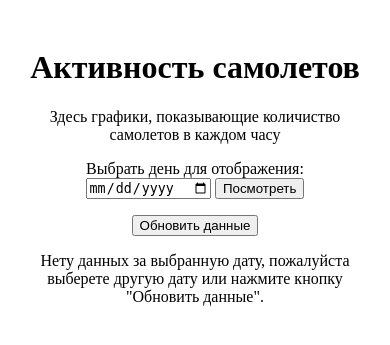
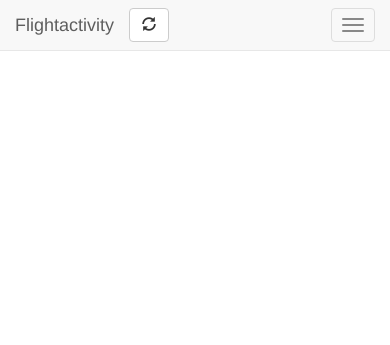
Before and after one commit to NotHardEngineer/Flightactivity_flask, a Flask app: page / in a window 390 px wide. Shown: the top 345 px of the page. Run offline with Flask 3, Linux system fonts and the light colour scheme; data that the repository does not hold is empty; some libraries are stand-ins or nearby versions.

Commit message:
Reworked front-end

```diff
--- a/app.py
+++ b/app.py
@@ -9,7 +9,6 @@ class Config:
     TESTING = False
     SQLALCHEMY_DATABASE_URI = "postgresql://postgres:pass@localhost:5432/flightactivity_db"
     SQLALCHEMY_SESSION_OPTIONS = {"expire_on_commit": False}
-
 
 
 def create_app(config_class=Config):
@@ -44,7 +43,6 @@ def create_app(config_class=Config):
     def hello():
         return "Hello, World!"
 
-
     return app
 
 
--- a/src/main.py
+++ b/src/main.py
@@ -9,7 +9,7 @@ from flask import (
 from datetime import datetime
 from pytz import timezone
 from sqlalchemy import extract
-import json
+from src.utils import higher_first
 
 from src.models import *
 
@@ -25,8 +25,8 @@ def main():
     with session_db() as s:
         all_flights = s.query(Flights).filter(Flights.et_date == day_for_seek)
         if all_flights.count() > 0:
-            depart_fights = all_flights.filter(Flights.is_depart==True)
-            arrive_flights = all_flights.filter(Flights.is_depart==False)
+            depart_fights = all_flights.filter(Flights.is_depart == True)
+            arrive_flights = all_flights.filter(Flights.is_depart == False)
             count_by_hours_all = []
             count_by_hours_dep = []
             count_by_hours_arr = []
@@ -53,9 +53,7 @@ def companies():
     with session_db() as s:
         all_flights = s.query(Flights).filter(Flights.et_date == day_for_seek)
         companies_list = [i[0] for i in all_flights.with_entities(Flights.company).distinct()]
-        print(type(companies_list))
-        data_for_graph_dep = []
-        data_for_graph_arr = []
+        flights_data = {}
         if all_flights.count() > 0:
             for company in companies_list:
                 company_flights = all_flights.filter(Flights.company == company)
@@ -66,17 +64,12 @@ def companies():
                 for i in range(24):
                     count_by_hours_dep.append(depart_fights.filter(extract('hour', Flights.et_time) == i).count())
                     count_by_hours_arr.append(arrive_flights.filter(extract('hour', Flights.et_time) == i).count())
-                data_for_graph_dep.append(count_by_hours_dep)
-                data_for_graph_arr.append(count_by_hours_arr)
+                flights_data[
+                    f'{higher_first(company)}, кол-во рейсов: {sum(count_by_hours_dep) + sum(count_by_hours_arr)}'] = {
+                    'flights_arr': count_by_hours_arr,
+                    'flights_dep': count_by_hours_dep}
 
-            companies_list = json.dumps(companies_list)
-            data = {
-                'providedDataDep': data_for_graph_dep,
-                'providedDataArr': data_for_graph_arr,
-                'companyList': companies_list
-            }
-            print(data)
-            return render_template("companies.html", data=data)
+            return render_template("companies.html", data=flights_data)
 
         else:
             return render_template("nodata.html")
@@ -87,5 +80,4 @@ def test_write():
     day_for_seek = datetime.today().astimezone(tz=timezone("Asia/Novosibirsk")).date().strftime('%Y-%m-%d')
     with session_db() as s:
         flight = s.query(Flights).filter(Flights.et_date == day_for_seek).first()
-        print(flight.et_time, type(flight.et_time))
     return redirect(url_for("hello"))
--- a/src/static/style.css
+++ b/src/static/style.css
@@ -1,9 +1,3 @@
-.container {
-            max-width: 1000px;
-            margin: 0 auto;
-            padding: 20px;
-            text-align: center;
-        }
-        canvas {
-            margin-top: 20px;
-        }
+@-ms-viewport{
+    width: device-width;
+}
--- a/src/templates/base.html
+++ b/src/templates/base.html
@@ -1,30 +1,62 @@
 <!DOCTYPE html>
 <html>
+
 <head>
+    <meta charset="utf-8">
+    <meta http-equiv="X-UA-Compatible" content="IE=edge">
+    <meta name="viewport" content="width=device-width, initial-scale=1">
+
     <title>{{title}}</title>
+
     <script src="https://cdnjs.cloudflare.com/ajax/libs/Chart.js/3.7.0/chart.min.js"></script>
+    <link rel="stylesheet" href="https://cdn.jsdelivr.net/npm/bootstrap@3.3.7/dist/css/bootstrap.min.css"
+          integrity="sha384-BVYiiSIFeK1dGmJRAkycuHAHRg32OmUcww7on3RYdg4Va+PmSTsz/K68vbdEjh4u" crossorigin="anonymous">
+    <script src="https://code.jquery.com/jquery-2.2.4.js"
+            integrity="sha256-iT6Q9iMJYuQiMWNd9lDyBUStIq/8PuOW33aOqmvFpqI=" crossorigin="anonymous"></script>
+    <script src="https://cdn.jsdelivr.net/npm/bootstrap@3.3.7/dist/js/bootstrap.min.js"
+            integrity="sha384-Tc5IQib027qvyjSMfHjOMaLkfuWVxZxUPnCJA7l2mCWNIpG9mGCD8wGNIcPD7Txa"
+            crossorigin="anonymous"></script>
     <link rel="stylesheet" href="{{ url_for('static', filename='style.css') }}">
 </head>
+
 <body>
 
-<div class="container">
-    <h1>Активность самолетов</h1>
-    <p>Здесь графики, показывающие количиство самолетов в каждом часу</p>
+<nav class="navbar navbar-default navbar-fixed-top">
+    <div class="container-fluid">
 
-    <form method="post">
-        <label for="showdate">Выбрать день для отображения:</label>
-        <input type="date" id="showdate" name="showdate">
-        <input type="submit" value="Посмотреть">
-    </form>
-    <p></p>
-    <div>
-        <a class="action" href="{{ url_for('parsing.update_tolmachevo') }}">
-                <button type="button">Обновить данные</button>
-            </a>
+        <div class="navbar-header">
+            <!-- BUTTON FOR COLLAPSIBLE -->
+            <button type="button" class="navbar-toggle collapsed" data-toggle="collapse"
+                    data-target="#alignment-example" aria-expanded="false">
+                <span class="sr-only">Toggle navigation</span>
+                <span class="icon-bar"></span>
+                <span class="icon-bar"></span>
+                <span class="icon-bar"></span>
+            </button>
+            <!-- BRAND -->
+            <div class="navbar-header">
+                <a class="navbar-brand">Flightactivity</a>
+                <a class="action" href="{{ url_for('parsing.update_tolmachevo') }}">
+                <button type="button" class="btn btn-default navbar-btn">
+                    <span class="glyphicon glyphicon-refresh"></span>
+                </button>
+                </a>
+            </div>
+        </div>
+        <!-- COLLAPSIBLE NAVBAR -->
+        <div class="collapse navbar-collapse" id="alignment-example">
+            <!-- Links -->
+            <ul class="nav navbar-nav">
+                <li><a href="{{url_for('main.main')}}">Главная</a></li>
+                <li><a href="{{url_for('main.companies')}}">Компании</a></li>
+            </ul>
+        </div>
     </div>
-    <p></p>
-    {% block content %}
-    {% endblock %}
-</div>
+</nav>
+
+
+{%block content%}
+{%endblock%}
 </body>
+
 </html>
--- a/src/utils.py
+++ b/src/utils.py
@@ -1,2 +1,7 @@
 def delete_spaces(s: str):
     return " ".join(s.split())
+
+
+def higher_first(s: str):
+    s = s[0].upper() + s[1:]
+    return s
```
Also changed, not shown: src/templates/companies.html (+25 -27 lines), src/templates/index.html (+14 -8 lines).
